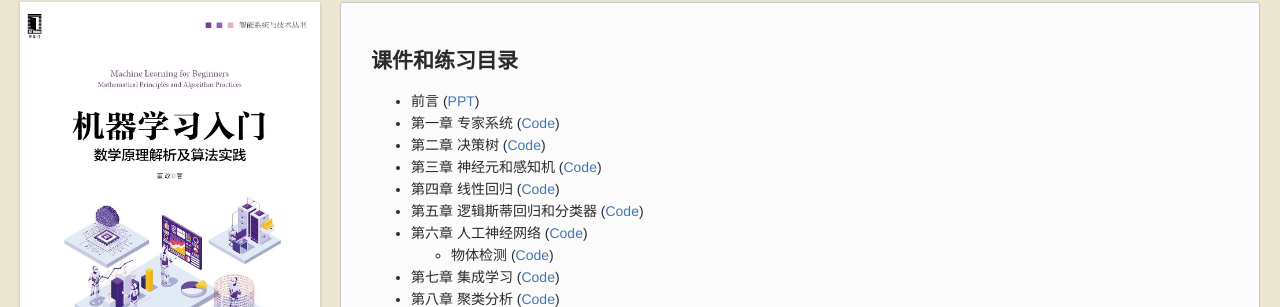
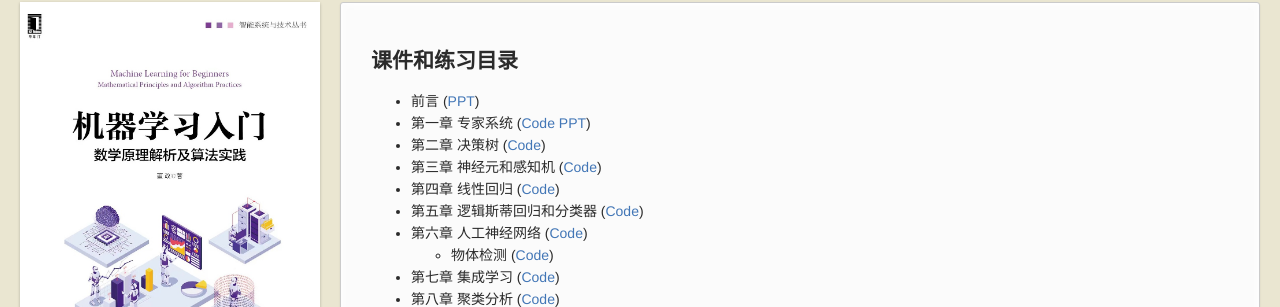
Before and after one commit to mlaibook/mlaibook.github.io, a Jekyll site: the page built from index.md, in a window 1280 px wide. Shown: the part 188-495 px from the top of the page. Built offline with Jekyll 4.4.1, drawn with Linux system fonts in a browser that asks for light colours.

Commit message:
Update slides for chapter 1

```diff
--- a/index.md
+++ b/index.md
@@ -7,7 +7,7 @@ layout: default
 # 课件和练习目录
 
 * 前言 ([PPT](/assets/slides/ch0-introduction.pptx))
-* 第一章 专家系统 ([Code](https://github.com/mlaibook/aipractice/blob/main/ch1-expert-system.ipynb))
+* 第一章 专家系统 ([Code](https://github.com/mlaibook/aipractice/blob/main/ch1-expert-system.ipynb) [PPT](/assets/slides/ch1-expert-system.pptx))
 * 第二章 决策树 ([Code](https://github.com/mlaibook/aipractice/blob/main/ch2-decision-tree.ipynb))
 * 第三章 神经元和感知机 ([Code](https://github.com/mlaibook/aipractice/blob/main/ch3-perceptron.ipynb))
 * 第四章 线性回归 ([Code](https://github.com/mlaibook/aipractice/blob/main/ch4-linear-regression.ipynb))
```
Also changed, not shown: 1 other file.
